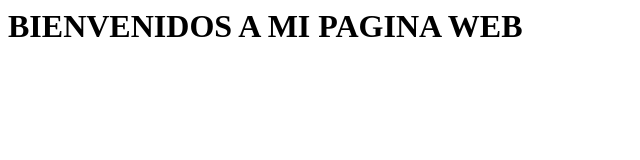
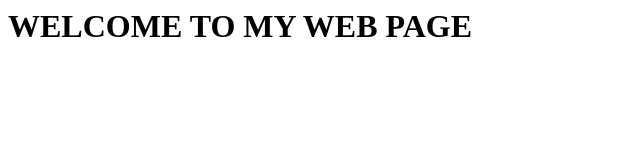
Before and after one commit to lrayze/github-pages-web, a plain HTML site: page index.html in a window 1280 px wide. Shown: the whole page, without its empty margins (0-640 px from the left). Drawn offline with Linux system fonts and the light colour scheme.

Commit message:
Change language.

```diff
--- a/index.html
+++ b/index.html
@@ -1 +1 @@
-<h1>BIENVENIDOS A MI PAGINA WEB</h1>
+<h1>WELCOME TO MY WEB PAGE</h1>
```
